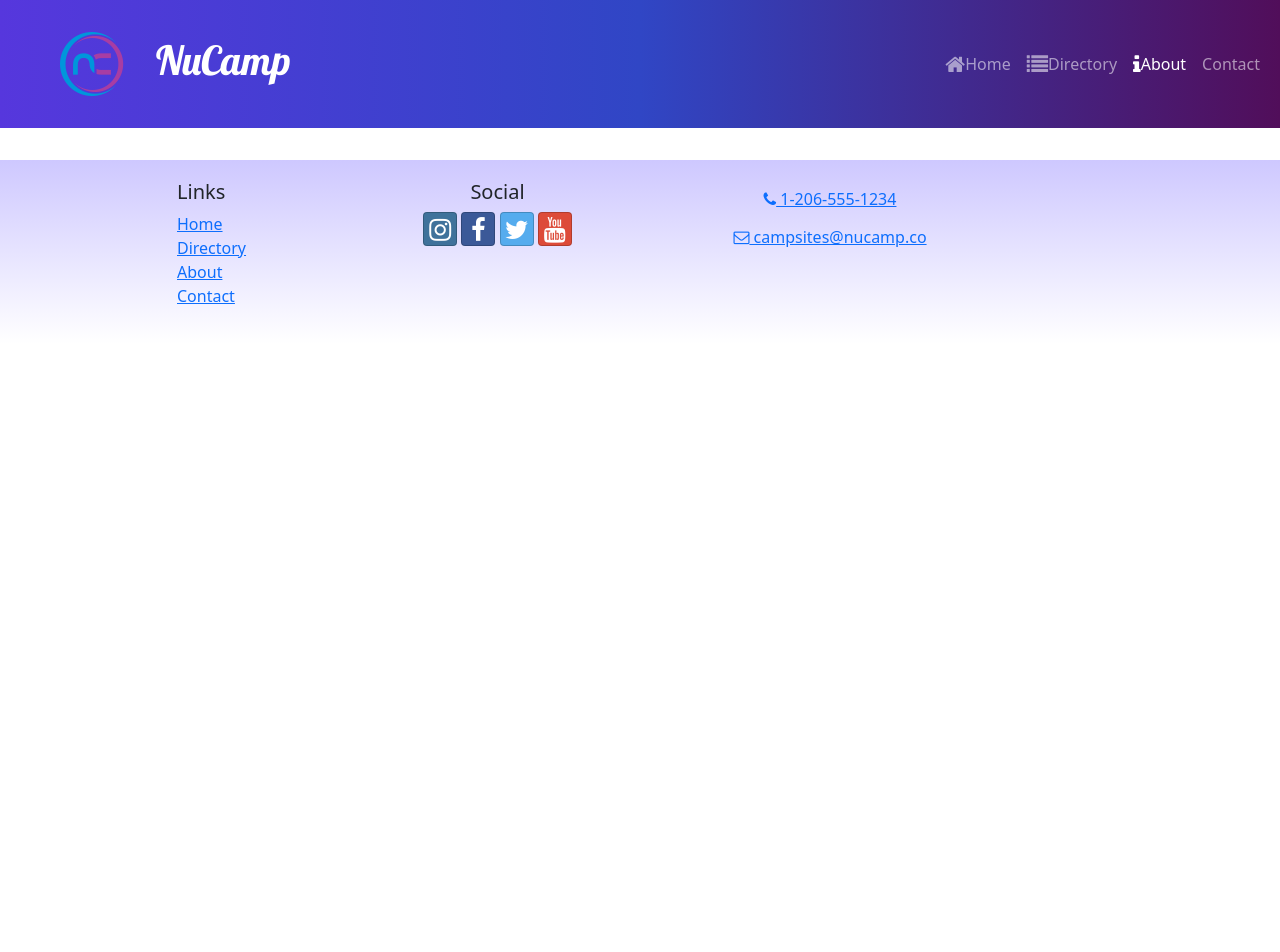
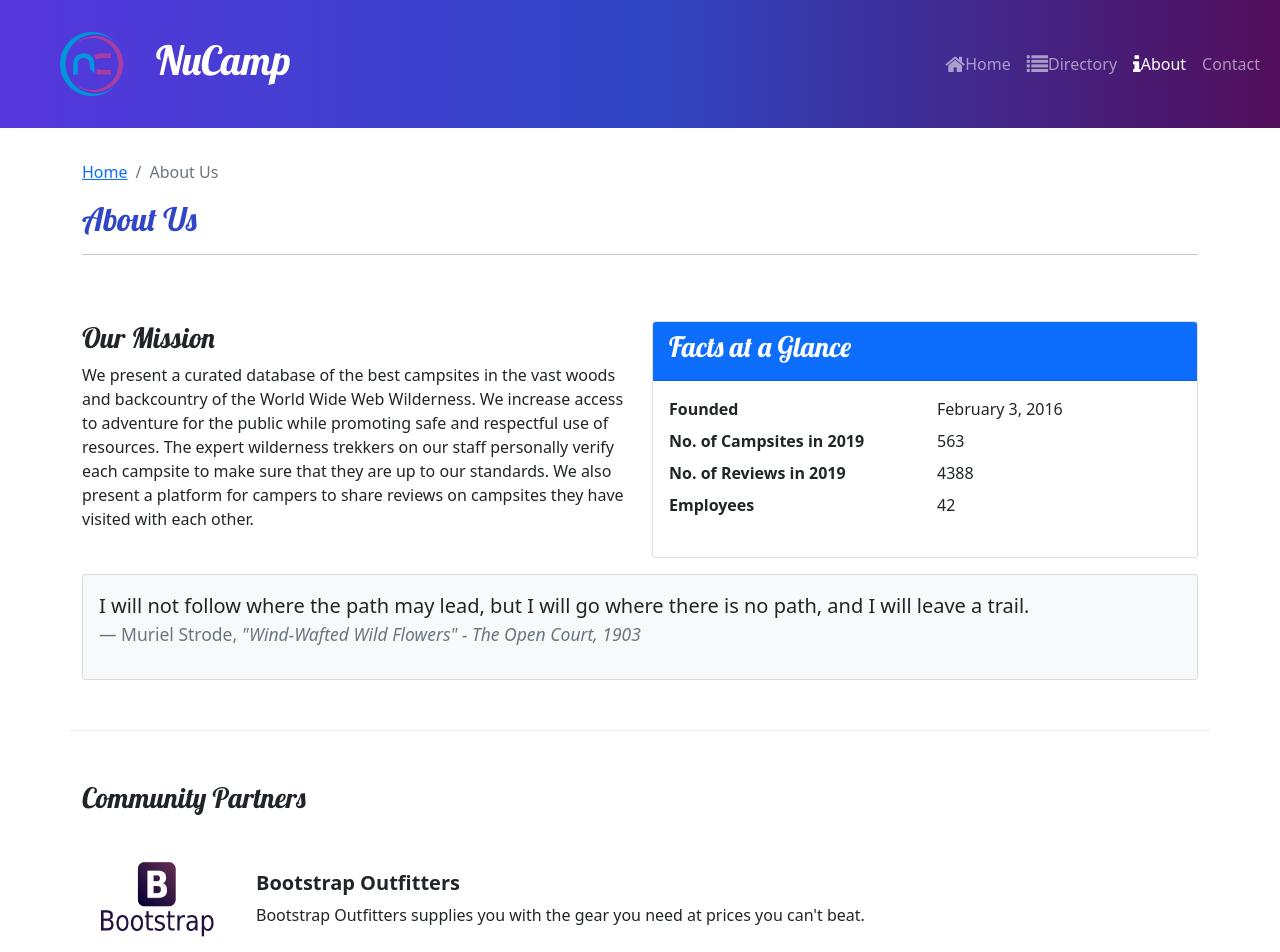
Before and after one commit to cristyduran/react-campsite, a React (Create React App) app: page /about in a window 1280 px wide. Shown: the top 952 px of the page. Before the commit the page ends 800 px from the top, so only its background shows below. Built offline with nearby package versions, Linux system fonts and the light colour scheme.

Commit message:
AnimatedDisplayCard

```diff
--- a/src/App.js
+++ b/src/App.js
@@ -6,6 +6,7 @@
 import CampsitesDirectoryPage from './pages/CampsitesDirectoryPage';
 import CampsiteDetailPage from './pages/CampsiteDetailPage';
 import './App.css';
+import AboutPage from './pages/AboutPage';
 
 function App() {
   return (
@@ -14,6 +15,7 @@
       <Routes>
         <Route path='/' element={<HomePage />} />
         <Route path='contact' element={<ContactPage />} />
+        <Route path='about' element={<AboutPage />} />
         <Route path='directory' element={<CampsitesDirectoryPage />} />
         <Route
           path='directory/:campsiteId'
--- /dev/null
+++ b/src/features/display/AnimatedDisplayCard.js
@@ -0,0 +1,32 @@
+import { useState, useEffect } from 'react';
+import { Card, CardImg, CardText, CardBody, CardTitle } from 'reactstrap';
+import { useSpring, animated } from 'react-spring';
+
+const AnimatedDisplayCard = ({ item }) => {
+    const { image, name, description } = item;
+    const [toggle, setToggle] = useState(false);
+
+    const animatedStyle = useSpring({
+        opacity: toggle ? 1 : 0,
+        transform: toggle ? 'scale(1,1)' : 'scale(1,0)',
+        config: { duration: 500 }
+    });
+
+    useEffect(() => {
+        setToggle(true);
+    }, []);
+
+    return (
+        <animated.div style={animatedStyle}>
+            <Card>
+                <CardImg src={image} alt={name} />
+                <CardBody>
+                    <CardTitle>{name}</CardTitle>
+                    <CardText>{description}</CardText>
+                </CardBody>
+            </Card>
+        </animated.div>
+    );
+};
+
+export default AnimatedDisplayCard;
--- a/src/features/display/DisplayList.js
+++ b/src/features/display/DisplayList.js
@@ -1,18 +1,21 @@
 import { Col, Row } from 'reactstrap';
-import DisplayCard from './DisplayCard';
 import { selectFeaturedCampsite } from '../campsites/campsitesSlice';
 import { selectFeaturedPromotion } from '../promotions/promotionsSlice';
+import { selectFeaturedPartner } from '../partners/partnersSlice';
+import AnimatedDisplayCard from './AnimatedDisplayCard';
 
 const DisplayList = () => {
-    const items = [selectFeaturedCampsite(), selectFeaturedPromotion()];
+    const items = [selectFeaturedCampsite(), selectFeaturedPromotion(), selectFeaturedPartner()];
 
     return(
         <Row>
             {items.map((item, idx) => {
                 return (
+                    item && (
                     <Col md className='m-1' key={idx}>
-                        <DisplayCard item={item} />
+                        <AnimatedDisplayCard item={item} />
                     </Col>
+                    )
                 );
             })}
         </Row>
--- /dev/null
+++ b/src/features/partners/Partner.js
@@ -0,0 +1,19 @@
+
+
+const Partner = ({partner}) => {
+    const  { image, name, description } = partner;
+    if (partner) {
+        return (
+            <>
+                <img src={image} alt={name} style={{width: '150px'}}/>
+                <div className='m-4'>
+                    <h5 className='fw-bold'>{name}</h5>
+                    {description}
+                </div>
+            </>
+        );
+    };
+    return null;
+}
+
+export default Partner;
--- /dev/null
+++ b/src/features/partners/PartnersList.js
@@ -0,0 +1,24 @@
+import {Col} from 'reactstrap';
+import Partner from './Partner';
+import { selectAllPartners } from './partnersSlice';
+
+const PartnersList = () => {
+    const partners = selectAllPartners();
+
+    return (
+        <Col className='mt-4'>
+            {partners.map((partner) => {
+                return (
+                    <div
+                        className='d-flex mb-5'
+                        key={partner.id}
+                        >
+                        <Partner partner={partner}/>
+                    </div>
+                );
+            })}
+        </Col>
+    );
+};
+
+export default PartnersList;
--- /dev/null
+++ b/src/features/partners/partnersSlice.js
@@ -0,0 +1,9 @@
+import { PARTNERS } from '../../app/shared/PARTNERS';
+
+export const selectAllPartners = () => {
+    return PARTNERS;
+}
+
+export const selectFeaturedPartner = () => {
+    return PARTNERS.find((partner) =>  partner.featured)
+};
--- /dev/null
+++ b/src/pages/AboutPage.js
@@ -0,0 +1,71 @@
+import {Col, Row, Container, Card, CardBody, CardHeader} from 'reactstrap';
+import  SubHeader  from '../components/SubHeader';
+import PartnersList from '../features/partners/PartnersList';
+
+const AboutPage = () => {
+    return (
+        <Container>
+            <SubHeader current='About Us'/>
+            <Row className='row-content'>
+                <Col sm='6'>
+                    <h3>Our Mission</h3>
+                    <p>
+                        We present a curated database of the best campsites in the
+                        vast woods and backcountry of the World Wide Web Wilderness.
+                        We increase access to adventure for the public while
+                        promoting safe and respectful use of resources. The expert
+                        wilderness trekkers on our staff personally verify each
+                        campsite to make sure that they are up to our standards. We
+                        also present a platform for campers to share reviews on
+                        campsites they have visited with each other.
+                    </p>
+                </Col>
+                <Col sm='6'>
+                    <Card>
+                        <CardHeader className='bg-primary text-white'>
+                            <h3>Facts at a Glance</h3>
+                        </CardHeader>
+                        <CardBody>
+                            <dl className='row'>
+                                <dt className='col-6'>Founded</dt>
+                                <dd className='col-6'>February 3, 2016</dd>
+                                <dt className='col-6'>No. of Campsites in 2019</dt>
+                                <dd className='col-6'>563</dd>
+                                <dt className='col-6'>No. of Reviews in 2019</dt>
+                                <dd className='col-6'>4388</dd>
+                                <dt className='col-6'>Employees</dt>
+                                <dd className='col-6'>42</dd>
+                            </dl>
+                        </CardBody>
+                    </Card>
+                </Col>
+                <Col>
+                    <Card className='bg-light mt-3'>
+                        <CardBody>
+                            <blockquote className='blockquote'>
+                                <p>
+                                    I will not follow where the path may lead, but I will go where there is no path, and I will leave a trail.
+                                </p>
+                                <footer className='blockquote-footer'>
+                                    Muriel Strode,{' '}
+                                    <cite title='Source Title'>
+                                        "Wind-Wafted Wild Flowers" - The Open Court,
+                                        1903
+                                    </cite>
+                                </footer>
+                            </blockquote>
+                        </CardBody>
+                    </Card>
+                </Col>
+            </Row>
+            <Row className='row-content'>
+                <Col xs='12'>
+                    <h3>Community Partners</h3>
+                </Col>
+                <PartnersList />
+            </Row>
+        </Container>
+    );
+};
+
+export default AboutPage;
```
